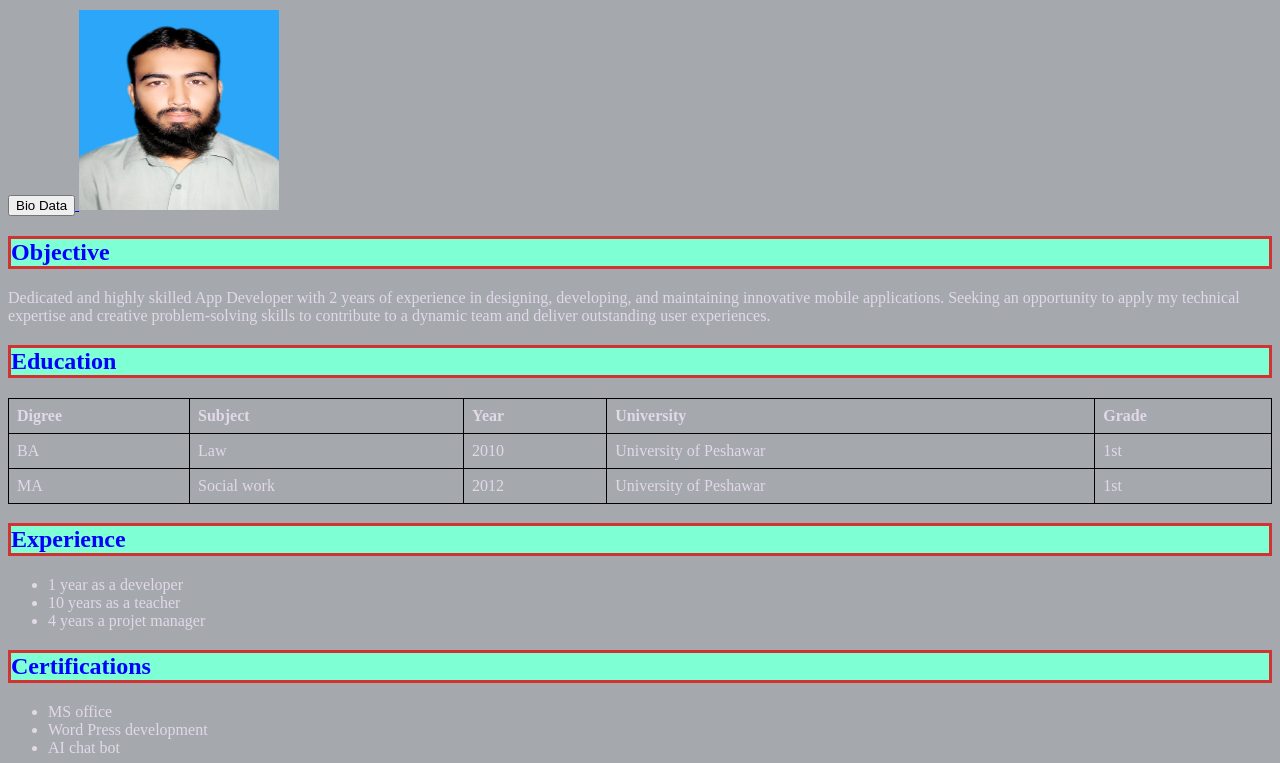
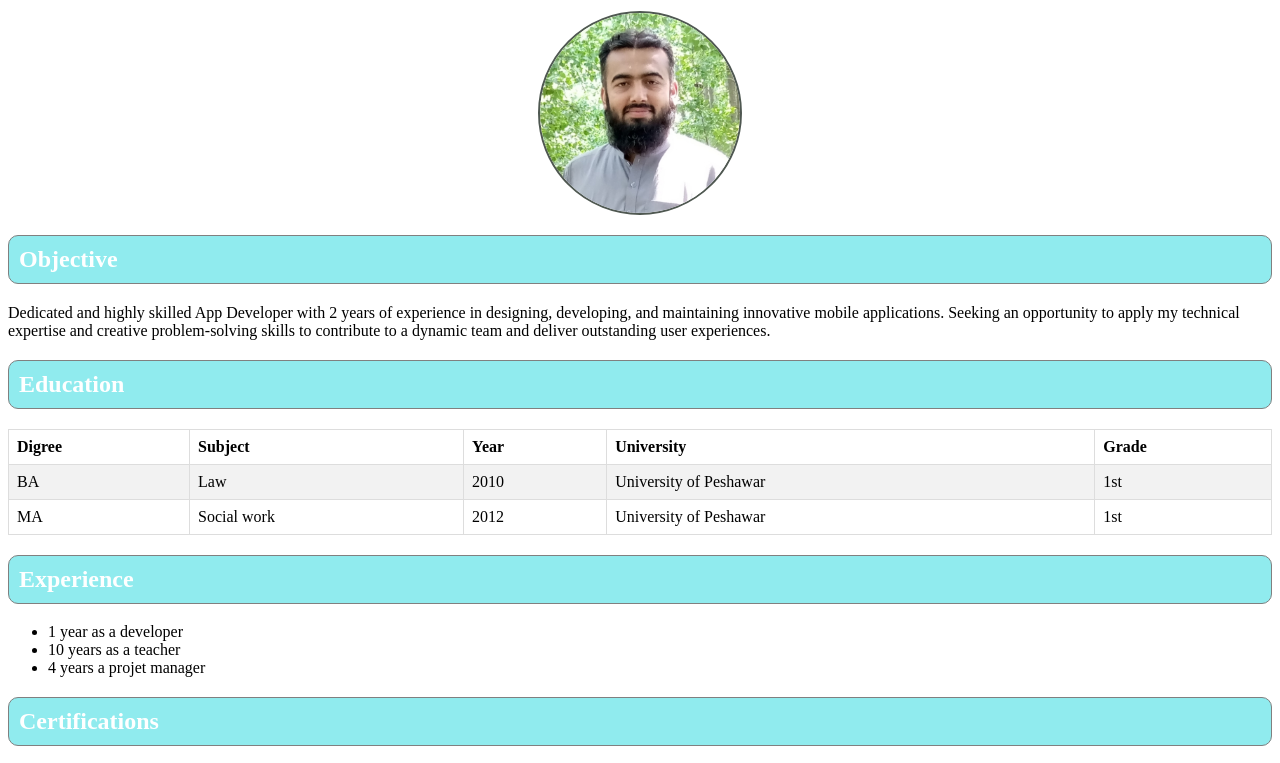
Before and after one commit to gulfamkhan2308/css_day5, a plain HTML site: page index.html in a window 1280 px wide. Shown: the part 76-839 px from the top of the page. Drawn offline with Linux system fonts and the light colour scheme.

Commit message:
cssupdated

```diff
--- a/index.html
+++ b/index.html
@@ -3,23 +3,48 @@
 <head>
     <meta charset="UTF-8">
     <meta name="viewport" content="width=, initial-scale=1.0">
-    <title>css day5</title>
-    <link rel="stylesheet" href="./styles.css">
+    <title>Resume</title>
+    <link rel="stylesheet" href="./style.css">
 </head>
 <body>
-   <h1> Resume: Gulfam</h1>
-   <a href="https://example.com">
-    <button type="button">Bio Data</button>
-</a>
 
-   <img src="./img/gulfam.JPG" alt="gulfam pic" width="200" height="200">
-   <h2> Objective</h2>
-   <p class="border">Dedicated and highly skilled App Developer with 2 years of experience in designing, developing, and maintaining innovative mobile applications. Seeking an opportunity to apply my technical expertise and creative problem-solving skills to contribute to a dynamic team and deliver outstanding user experiences.
+ <h1 class="h1">Resume: Gulfam </h1>
+
+
+ <div class="circular-image">
+  <img src="./img_resume.jpg" alt="img for Resume" width="200" height="200">
+</div>
+
+ <h2 class="h2">Objective </h2>
+
+ <p>Dedicated and highly skilled App Developer with 2 years of experience in designing, developing, and maintaining innovative mobile applications. Seeking an opportunity to apply my technical expertise and creative problem-solving skills to contribute to a dynamic team and deliver outstanding user experiences.
 
  </p>
-   <h2>Education</h2>
+ <h2 class="h2">Education</h2>
+ <!DOCTYPE html>
+<html>
+<head>
+  <style>
+    table {
+      border-collapse: collapse;
+      width: 100%;
+      border: 1px solid #dddddd; /* Outer border for the table */
+    }
 
-   <table class="border">
+    th, td {
+      border: 1px solid #dddddd; /* Borders for table cells */
+      text-align: left;
+      padding: 8px;
+    }
+
+    tr:nth-child(even) {
+      background-color: #f2f2f2; /* Alternate row background color */
+    }
+  </style>
+</head>
+<body>
+
+<table>
   <tr>
     <th>Digree</th>
     <th>Subject</th>
@@ -43,20 +68,24 @@
   </tr>
 
 </table>
-  <h2>Experience</h2>
+
+</body>
+<h2 class="h2">Experience</h2>
 <ul>
   <li>1 year as a developer </li>
   <li>10 years as a teacher </li>
   <li>4 years a projet manager</li>
 </ul>
-<h2>Certifications</h2>
+<h2 class="h2">Certifications</h2>
 <ul>
   <li>MS office</li>
   <li>Word Press development</li>
   <li>AI chat bot</li>
 </ul>
-<h2>Contect</h2>
+<h2 class="h2"> My work </h2>
+You tube clone
+<a href="https://gulfamkhan2308.github.io/youtube-/">Visit Youtube clone</a>
+<h2 class="h2">Contect</h2>
 gulfamkhan2308@gmail.com
 
-</body>
 </html>
--- /dev/null
+++ b/style.css
@@ -0,0 +1,30 @@
+.h1 {
+    background-color: lightgreen;
+    color: #fff; /* Set text color to white for better visibility on the background */
+    padding: 10px; /* Add padding for some spacing around the text */
+  }
+  .h2{
+    background-color: rgb(144, 235, 238);
+    color: #fff; /* Set text color to white for better visibility on the background */
+    padding: 10px; /* Add padding for some spacing around the text */
+  }
+  .h1{
+    border: 1px solid gray;
+    border-radius: 10px;
+    text-align: center;
+    margin: auto;
+  }
+  .h2{
+    border: 1px solid gray;
+    border-radius: 10px;
+  }
+
+  .circular-image {
+    width: 200px;
+    height: 200px;
+    border-radius: 50%;
+    overflow: hidden;
+    border: 2px solid #4f5851;
+    margin: auto;
+    margin-top: 20px;
+  }
--- a/styles.css
+++ /dev/null
@@ -1,27 +0,0 @@
-h1, h2 {
-  color:blue;
-  border: 3px solid rgb(209, 51, 51);
-  background-color: aquamarine;
-  mask-border-mode: rgb(177, 6, 6);
-}
-
-  body{
-    color:rgb(225, 217, 233);
-    background-color: rgb(165, 168, 173);
-  }
-
-  /* styles.css */
-table {
-  border-collapse: collapse;
-  width: 100%;
-}
-
-th, td {
-  border: 1px solid #000;
-  padding: 8px;
-  text-align: left;
-
-}
-td:hover {
-  background-color: #f5f5f5;
-  cursor: pointer;
```
Also changed, not shown: flexbox.html (+1 -1 lines), img_resume.jpg (added). Lines whose indentation alone changed are shown as unchanged.
